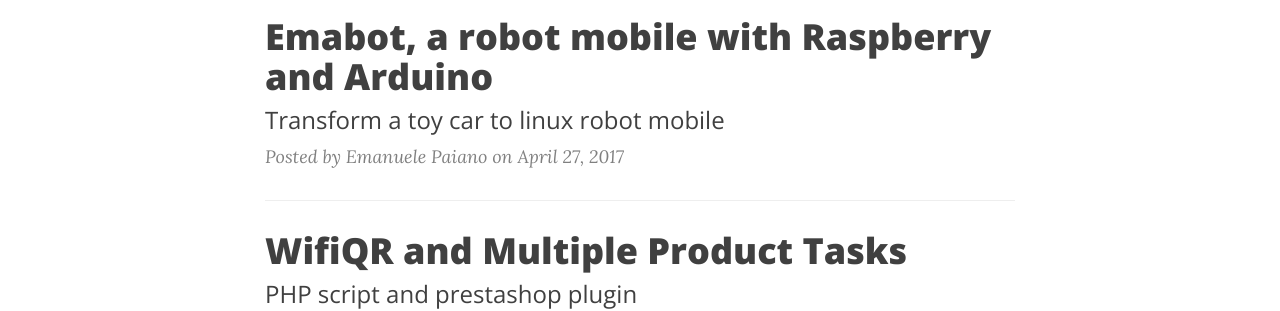
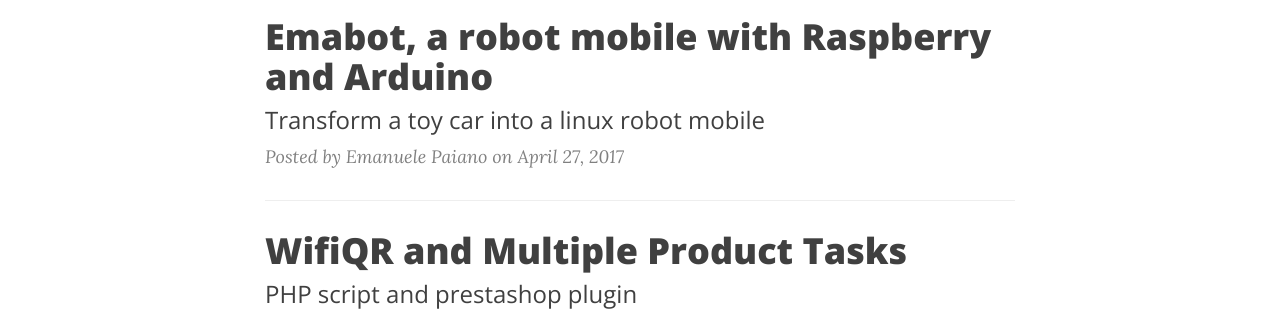
Before and after one commit to emanuelepaiano/emanuelepaiano.github.io, a Jekyll site: the page built from index.html, in a window 1280 px wide. Shown: the part 511-822 px from the top of the page. Built offline with Jekyll 4.4.1, drawn with Linux system fonts in a browser that asks for light colours; nearby versions of some CDN libraries; the list of posts is cut into pages by our own code.

Commit message:
Update 2017-04-27-Emabot, a robot mobile wi RasPi.markdown

```diff
--- a/_posts/2017-04-27-Emabot, a robot mobile wi RasPi.markdown
+++ b/_posts/2017-04-27-Emabot, a robot mobile wi RasPi.markdown
@@ -1,15 +1,15 @@
 ---
 layout:     post
 title:      "Emabot, a robot mobile with Raspberry and Arduino"
-subtitle:   "Transform a toy car to linux robot mobile"
+subtitle:   "Transform a toy car into a linux robot mobile"
 date:       2017-04-27 12:00:00
 author:     "Emanuele Paiano"
-header-img: "img/4.jpg"
+header-img: "img/asimov.jpg"
 ---
 
 <h2 class="section-heading">About this project</h2>
 
-<p>I've transformed an old toy car to a remote controlled robot mobile. It can speak, move, emulating games and streaming real-time videos from webcam</p>
+<p>I've transformed an old toy car into a remote controlled robot mobile. It can speak, move, emulating games and streaming real-time videos from webcam</p>
 
 <p><a href="https://github.com/emanuelepaiano/emabot">You can see github repository</a></p>
 
```
